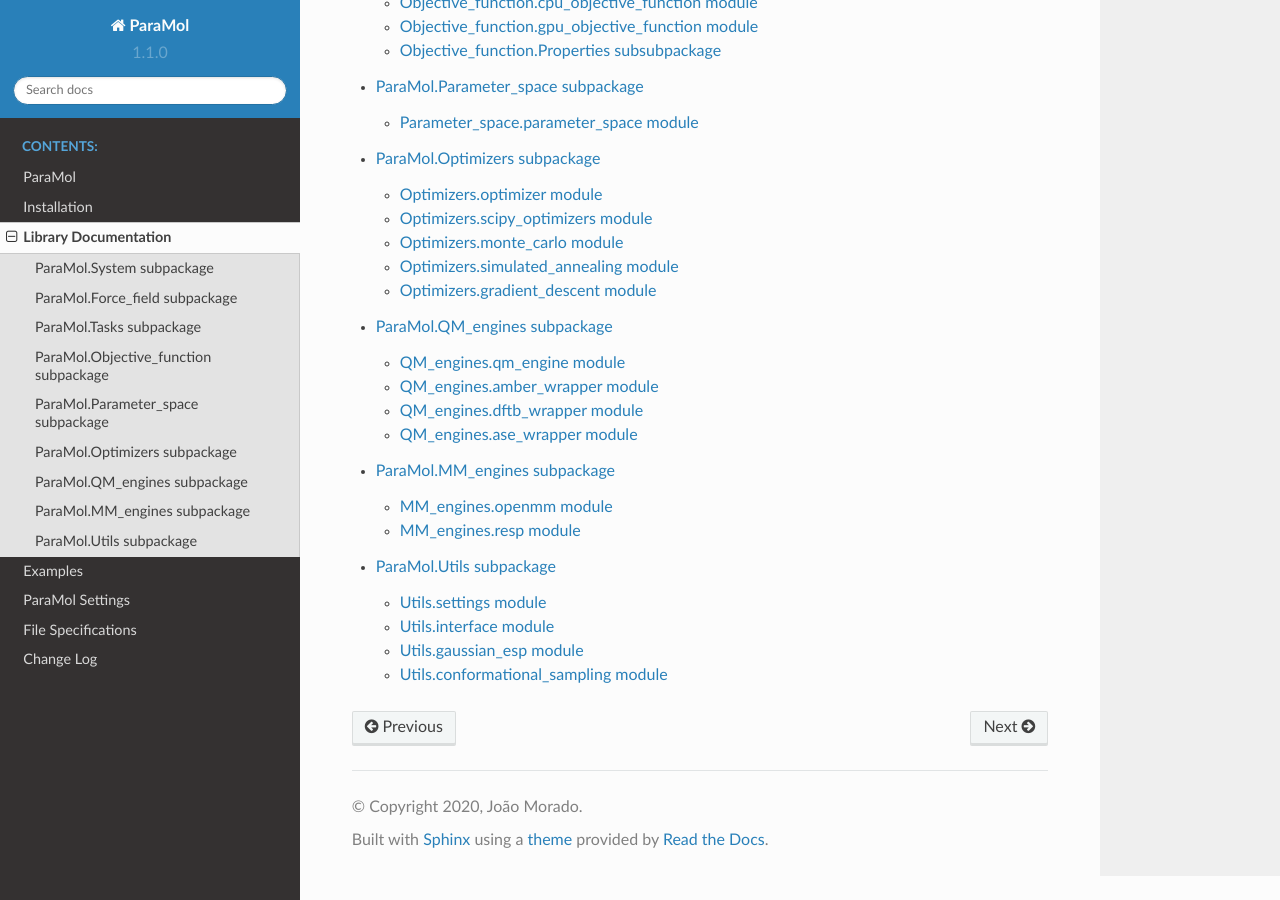
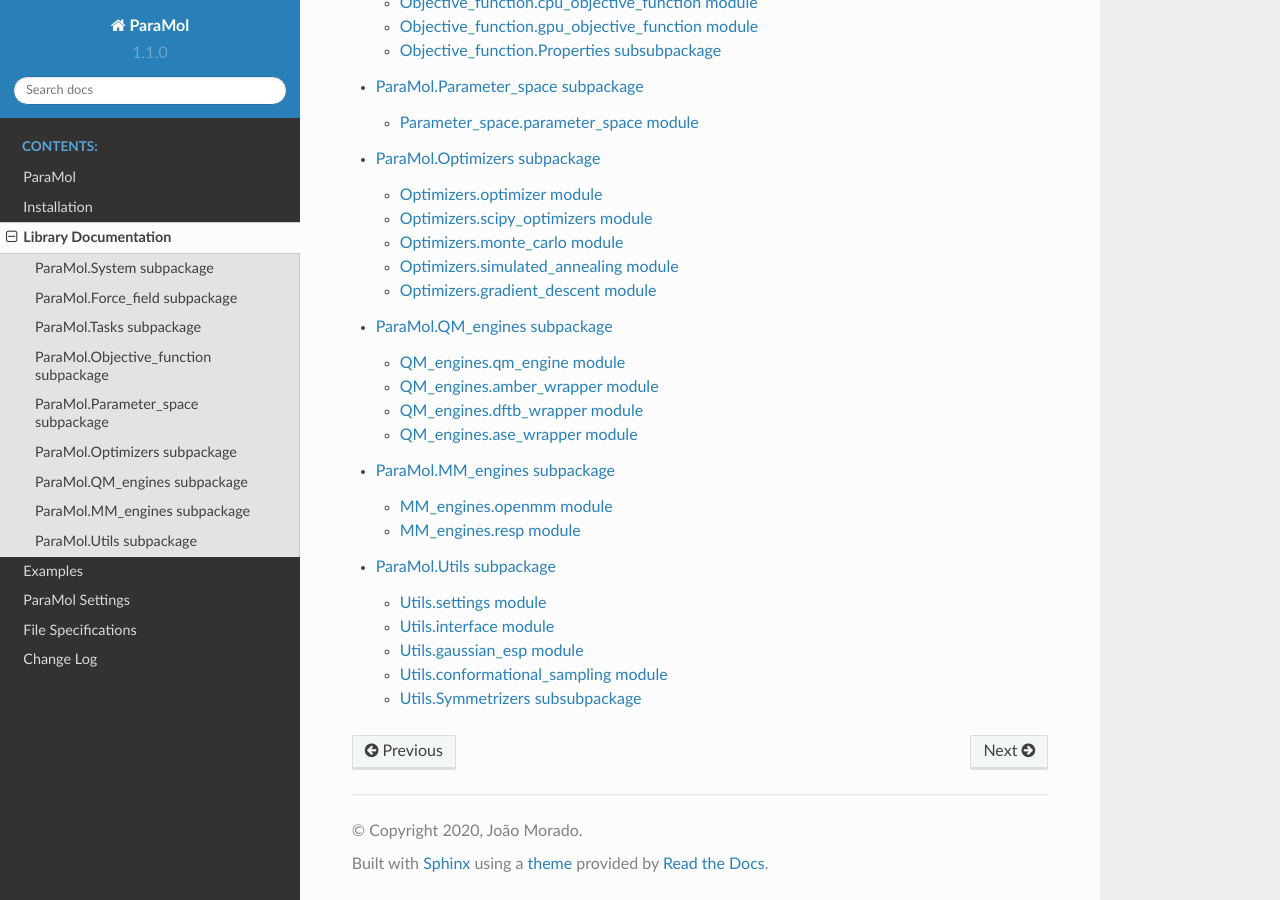
Before and after one commit to JMorado/ParaMol, a Sphinx documentation site: the page built from docs/source/ParaMol.rst, in a window 1280 px wide and 900 px high, scrolled down 833 px. Built offline with Sphinx 7.4.7 and the Read the Docs theme 2.0.0, drawn with Linux system fonts in a browser that asks for light colours; pages that are not in the unit, such as notebooks, are missing from menus.

Commit message:
added docs for all symms

```diff
--- a/docs/source/ParaMol_Package/ParaMol.Utils.rst
+++ b/docs/source/ParaMol_Package/ParaMol.Utils.rst
@@ -11,7 +11,7 @@ ParaMol.Utils subpackage
     :titlesonly:
 
     ParaMol.Utils.settings
-    ParaMol.Utils.amber_symmetrizer
     ParaMol.Utils.interface
     ParaMol.Utils.gaussian_esp
     ParaMol.Utils.conformational_sampling
+    ParaMol.Utils.Symmetrizers
```
